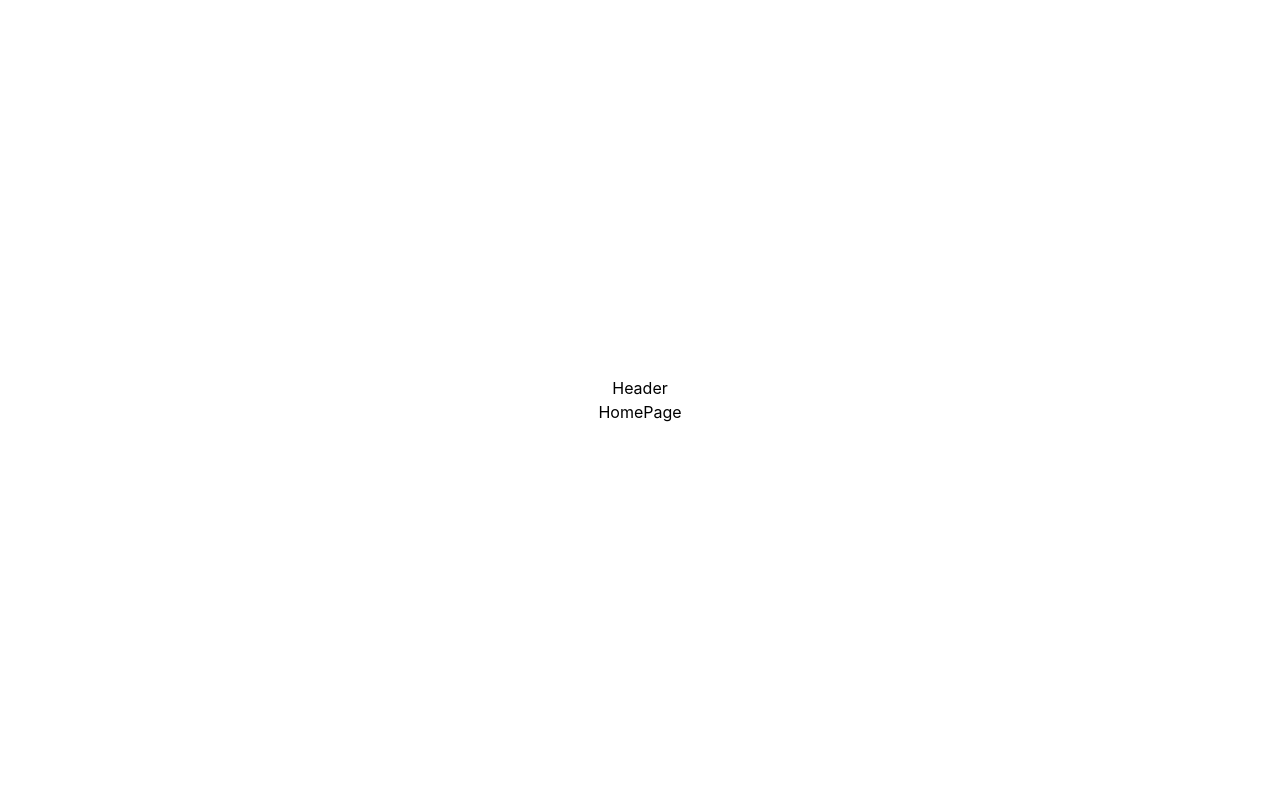
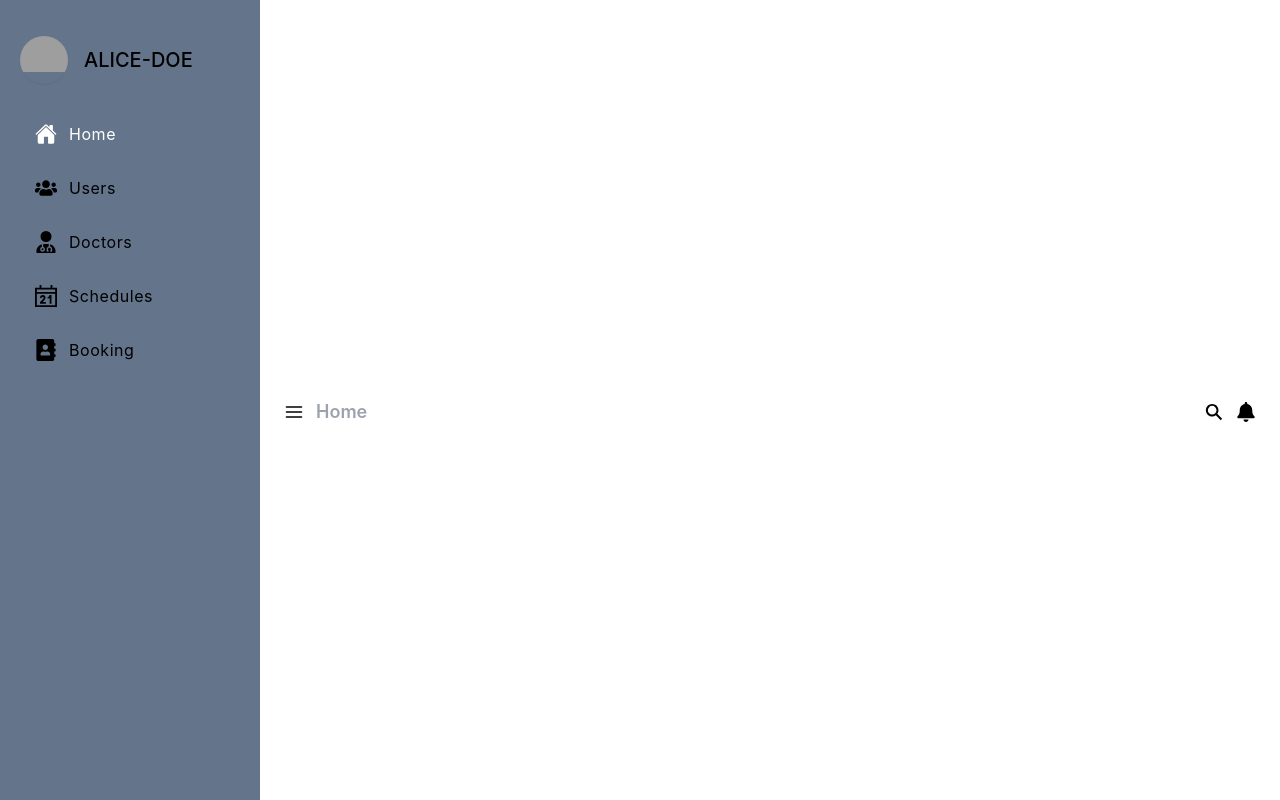
Before and after one commit to tuanngoc1601/clinics_manage_FE_admin, a React (Create React App) app: page / in a window 1280 px wide. Built offline with nearby package versions, Linux system fonts and the light colour scheme; no server answers; grey boxes are pictures that could not be loaded.

Commit message:
build layout admin site

```diff
--- a/src/App.js
+++ b/src/App.js
@@ -1,21 +1,27 @@
 import React from "react";
 import { Routes, Route, useLocation } from "react-router-dom";
-import Header from "./components/headers/Header";
 import Login from "./pages/Login";
 import SignUp from "./pages/SignUp";
 import HomePage from "./pages/clinics/HomePage";
+import Sidebar from "./layout/sidebar/Sidebar";
+import ContentHeader from "./layout/content/ContentHeader";
+import DoctorManage from "./pages/clinics/DoctorManage";
 
 function App() {
     const pathname = useLocation().pathname;
 
     return (
-        <div className="w-full min-h-screen h-auto flex flex-col items-center justify-center bg-white">
-            {pathname !== "/auth/login" ? <Header /> : ""}
-            <Routes>
-                <Route path="/auth/login" element={<Login />} />
-                <Route path="/auth/sign-up" element={<SignUp />} />
-                <Route exact path="/" element={<HomePage />} />
-            </Routes>
+        <div className="w-full min-h-screen h-auto flex flex-row items-center justify-start bg-white">
+            {pathname !== "/auth/login" ? <Sidebar /> : ""}
+            <div className="w-full min-h-screen h-auto flex flex-1 flex-col items-center justify-start px-6">
+                {pathname !== "/auth/login" ? <ContentHeader /> : ""}
+                <Routes>
+                    <Route path="/auth/login" element={<Login />} />
+                    <Route path="/auth/sign-up" element={<SignUp />} />
+                    <Route exact path="/" element={<HomePage />} />
+                    <Route exact path="/manage/doctors" element={<DoctorManage />} />
+                </Routes>
+            </div>
         </div>
     );
 }
--- /dev/null
+++ b/src/layout/content/ContentHeader.jsx
@@ -0,0 +1,32 @@
+import React from "react";
+import { FiMenu } from "react-icons/fi";
+import { IoSearchSharp } from "react-icons/io5";
+import { FaBell } from "react-icons/fa";
+
+const ContentHeader = () => {
+    const toggleSidebar = () => {};
+    return (
+        <div className="w-full flex flex-row justify-between items-center flex-1 mt-6 py-2">
+            <div className="flex flex-row items-center">
+                <button
+                    type="button"
+                    className="flex flex-row justify-center items-center text-xl me-3"
+                    onClick={() => toggleSidebar()}
+                >
+                    <FiMenu className="w-5" />
+                </button>
+                <h3 className="text-lg font-semibold text-gray-400">Home</h3>
+            </div>
+            <div className="flex flex-row items-center justify-end gap-x-3">
+                <button className="flex flex-row items-center justify-center text-xl">
+                    <IoSearchSharp />
+                </button>
+                <button className="flex flex-row items-center justify-center text-xl">
+                    <FaBell />
+                </button>
+            </div>
+        </div>
+    );
+};
+
+export default ContentHeader;
--- /dev/null
+++ b/src/layout/sidebar/Sidebar.jsx
@@ -0,0 +1,46 @@
+import React from "react";
+import { NavLink } from "react-router-dom";
+import { navigationLinks } from "../../utils/navigation";
+import { navLinkStyle } from "../../utils/active";
+
+const Sidebar = () => {
+    return (
+        <div className="bg-slate-500 w-260 flex-none min-h-screen py-9 px-5">
+            <div className="flex flex-row justify-start items-center gap-x-4">
+                <div className="w-12 h-12 overflow-hidden rounded-full shadow-sm">
+                    <img
+                        src="https://as1.ftcdn.net/v2/jpg/03/46/83/96/1000_F_346839683_6nAPzbhpSkIpb8pmAwufkC7c5eD7wYws.jpg"
+                        alt="profile image"
+                    />
+                </div>
+                <span className="font-medium text-xl text-black uppercase">
+                    alice-doe
+                </span>
+            </div>
+            <div className="w-full mt-7 h-auto">
+                <ul className="w-full h-full">
+                    {navigationLinks.map((navLink) => (
+                        <li className="mb-2.5 me-1" key={navLink.id}>
+                            <NavLink
+                                to={navLink.path}
+                                className={({ isActive }) =>
+                                    isActive
+                                        ? `${navLinkStyle} text-white`
+                                        : navLinkStyle
+                                }
+                                end
+                            >
+                                {navLink.image}
+                                <span className="capitalize text-base">
+                                    {navLink.title}
+                                </span>
+                            </NavLink>
+                        </li>
+                    ))}
+                </ul>
+            </div>
+        </div>
+    );
+};
+
+export default Sidebar;
--- /dev/null
+++ b/src/pages/clinics/DoctorManage.jsx
@@ -0,0 +1,11 @@
+import React from "react";
+
+const DoctorManage = () => {
+    return (
+        <div>
+
+        </div>
+    );
+};
+
+export default DoctorManage;
--- a/src/pages/clinics/HomePage.jsx
+++ b/src/pages/clinics/HomePage.jsx
@@ -1,9 +1,11 @@
-import React from 'react'
+import React from "react";
+import Sidebar from "../../layout/sidebar/Sidebar";
 
 const HomePage = () => {
-  return (
-    <div>HomePage</div>
-  )
-}
+    return (
+        //
+        <></>
+    );
+};
 
-export default HomePage
+export default HomePage;
--- /dev/null
+++ b/src/utils/active.js
@@ -0,0 +1,2 @@
+export const navLinkStyle =
+    "h-11 rounded-lg flex flex-row items-center justify-start py-1.5 px-3.5 gap-x-3 tracking-wide border border-transparent text-22px";
--- /dev/null
+++ b/src/utils/navigation.js
@@ -0,0 +1,13 @@
+import { IoHome } from "react-icons/io5";
+import { FaUserDoctor } from "react-icons/fa6";
+import { FaUsers } from "react-icons/fa";
+import { GrSchedule } from "react-icons/gr";
+import { FaAddressBook } from "react-icons/fa";
+
+export const navigationLinks = [
+    { id: 1, title: "Home", path: "/", image: <IoHome /> },
+    { id: 2, title: "Users", path: "/manage/users", image: <FaUsers /> },
+    { id: 3, title: "Doctors", path: "/manage/doctors", image: <FaUserDoctor /> },
+    { id: 4, title: "Schedules", path: "/manage/schedules", image: <GrSchedule /> },
+    { id: 5, title: "Booking", path: "/manage/booking", image: <FaAddressBook /> },
+];
--- a/tailwind.config.js
+++ b/tailwind.config.js
@@ -4,7 +4,14 @@ module.exports = {
     "./src/**/*.{js,jsx,ts,tsx}",
   ],
   theme: {
-    extend: {},
+    extend: {
+      width: {
+        260: "260px",
+      },
+      fontSize: {
+        "22px": "22px",
+      }
+    },
   },
   plugins: [],
 }
```
